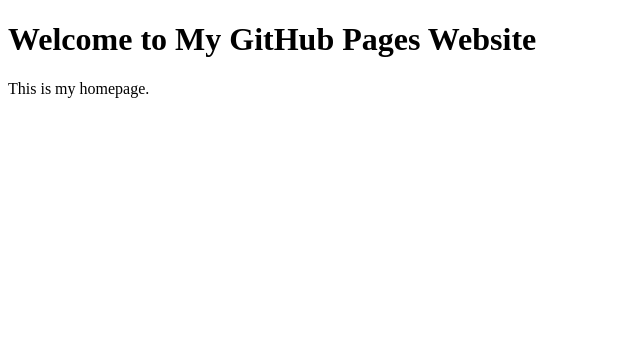
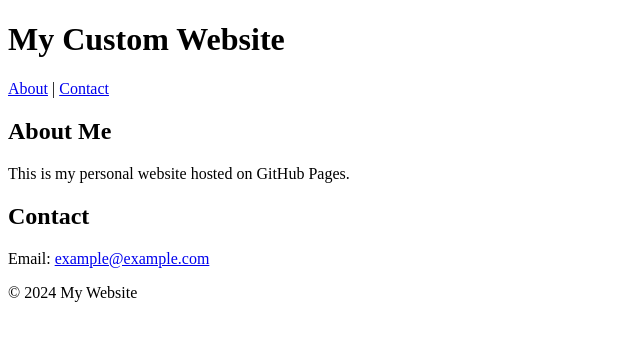
Before and after one commit to Lingangu888/my-login, a plain HTML site: page index.html in a window 1280 px wide. Shown: the whole page, without its empty margins (0-640 px from the left). Drawn offline with Linux system fonts and the light colour scheme.

Commit message:
Update index.html

```diff
--- a/index.html
+++ b/index.html
@@ -3,10 +3,28 @@
 <head>
   <meta charset="UTF-8">
   <meta name="viewport" content="width=device-width, initial-scale=1.0">
-  <title>My Website</title>
+  <title>My Custom Website</title>
 </head>
 <body>
-  <h1>Welcome to My GitHub Pages Website</h1>
-  <p>This is my homepage.</p>
+  <header>
+    <h1>My Custom Website</h1>
+    <nav>
+      <a href="#about">About</a> |
+      <a href="#contact">Contact</a>
+    </nav>
+  </header>
+  <main>
+    <section id="about">
+      <h2>About Me</h2>
+      <p>This is my personal website hosted on GitHub Pages.</p>
+    </section>
+    <section id="contact">
+      <h2>Contact</h2>
+      <p>Email: <a href="mailto:example@example.com">example@example.com</a></p>
+    </section>
+  </main>
+  <footer>
+    <p>&copy; 2024 My Website</p>
+  </footer>
 </body>
 </html>
```
